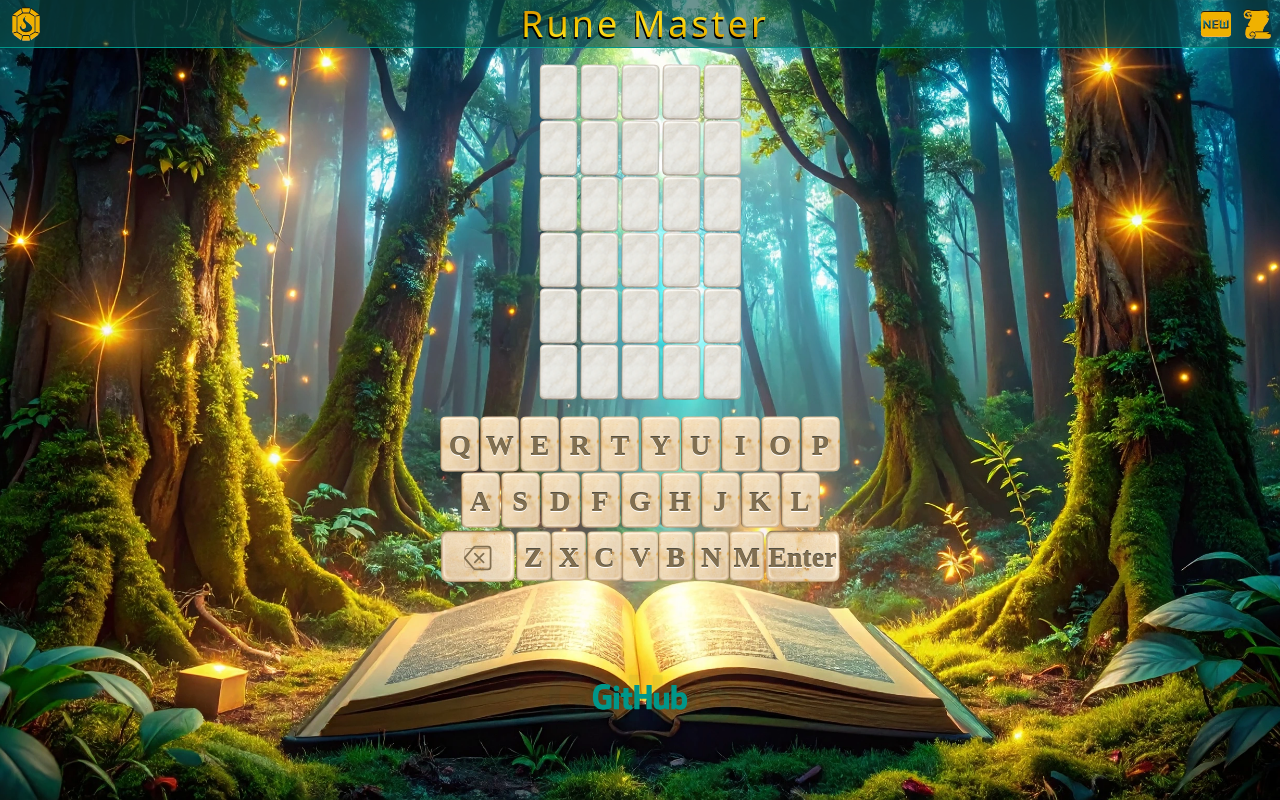
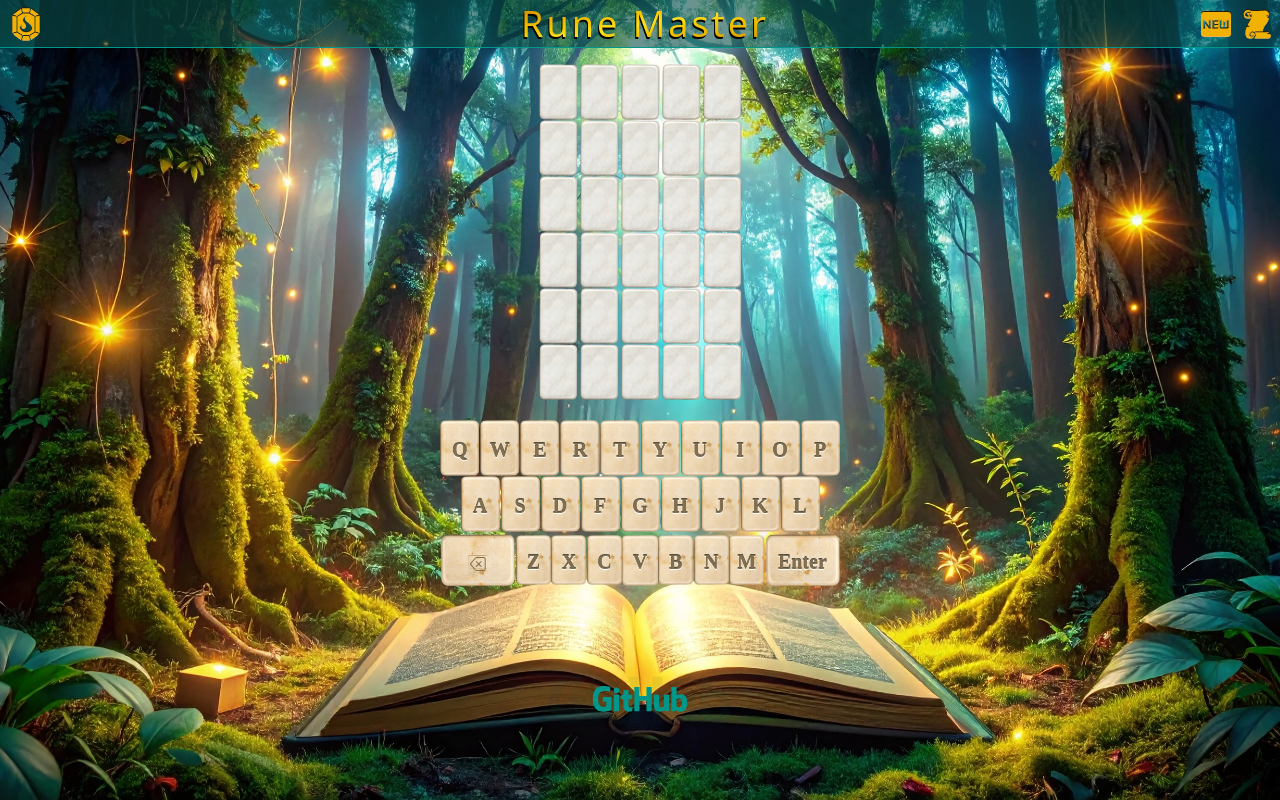
Before and after one commit to Dave-MK/mp2-rune-master, a React (Vite) app: page / in a window 1280 px wide. Built offline with nearby package versions, Linux system fonts and the light colour scheme; a web font is replaced by a local one.

Commit message:
Fix: CSS with DRY techniques and refactored code to prevent tailwind @apply errors

```diff
--- a/src/components/GuessRow.tsx
+++ b/src/components/GuessRow.tsx
@@ -52,15 +52,15 @@ export const Tile = ({ letter, state, idx }: TileProps) => {
 
     const tileClass = classNames(
         {
-            "default-tile-text tile-text-base": !letter,
-            "default-tile-text tile-text-base animate-pop": !!letter && state === 'default',
-            "default-tile-text tile-text-base animate-flip": state !== 'default' && !!letter,
-            "default-tile-text2 tile-text-base": state === 'default',
-            "correct-tile-text tile-text-base": state === 'correct' && revealColour,
-            "incorrect-tile-text tile-text-base": state === 'incorrect' && revealColour,
-            "oop-tile-text tile-text-base": state === 'outofplace' && revealColour,
+            "default-tile-text": !letter,
+            "default-tile-text animate-pop": !!letter && state === 'default',
+            "default-tile-text animate-flip": state !== 'default' && !!letter,
+            "default-tile-text2": state === 'default',
+            "correct-tile-text": state === 'correct' && revealColour,
+            "incorrect-tile-text": state === 'incorrect' && revealColour,
+            "oop-tile-text": state === 'outofplace' && revealColour,
         },
-        'w-8 h-12 xl:w-10 xl:h-14 flex justify-center items-center transition-all duration-200'
+        'w-8 h-12 xl:w-10 xl:h-14 md:text-xl lg:text-2xl pt-1 flex justify-center items-center transition-all duration-200'
     );
 
     return (
--- a/src/components/Keyboard.tsx
+++ b/src/components/Keyboard.tsx
@@ -15,7 +15,7 @@ type Props = {
 
 export const Keyboard = ({ onKeyPress, letterToLetterState }: Props) => (
     <div
-        className="flex flex-col justify-center m-2 items-center"
+        className="flex flex-col justify-center m-2 items-center md:text-xl lg:text-2xl pt-1"
         role="group"
         aria-label="On-screen keyboard"
     >
@@ -55,7 +55,7 @@ export const Key = ({ letter, onKeyPress, letterState }: KeyProps) => {
 
     const isSpecial = letter === ENTER || letter === BACKSPACE;
     const baseClasses =
-        "flex w-10 h-14 justify-center items-center font-bold rounded-md active:bg-amber-100";
+        "flex w-10 h-14 justify-center items-center font-bold rounded-md active:bg-amber-100 md:text-xl lg:text-2xl pt-1";
 
     let ariaLabel = letter;
     if (letter === ENTER) ariaLabel = "Enter";
@@ -68,11 +68,11 @@ export const Key = ({ letter, onKeyPress, letterState }: KeyProps) => {
             {
                 "flex-1": !isSpecial,
                 "flex-[2.15]": isSpecial,
-                "default-enter tile-text-base": isSpecial,
-                "default-keyboard-tile tile-text-base": letterState === "default" && !isSpecial,
-                "correct-tile-text tile-text-base": letterState === "correct",
-                "incorrect-tile-text tile-text-base": letterState === "incorrect",
-                "oop-tile-text tile-text-base": letterState === "outofplace",
+                "default-enter": isSpecial,
+                "default-keyboard-tile": letterState === "default" && !isSpecial,
+                "correct-tile-text": letterState === "correct",
+                "incorrect-tile-text": letterState === "incorrect",
+                "oop-tile-text": letterState === "outofplace",
             }
             )}
             onClick={() => onKeyPress(letter)}
@@ -84,7 +84,7 @@ export const Key = ({ letter, onKeyPress, letterState }: KeyProps) => {
             type="button"
         >
             {letter === BACKSPACE ? (
-            <BsBackspace className="default-backspace tile-text-base" />
+            <BsBackspace className="default-backspace md:text-xl lg:text-2xl pt-1" />
             ) : (
             letter
             )}
--- a/src/index.css
+++ b/src/index.css
@@ -15,8 +15,6 @@
 :root {
   height: 100vh;
   width: 100vw;
-
-  -webkit-box-sizing: border-box;
 
   box-sizing: border-box;
   margin: 0;
@@ -46,10 +44,9 @@
   width: 100vw;
   background: url(/assets/images/site_bg.webp) no-repeat;
   background-size: cover;
-  background-position: center top;
-  -webkit-backdrop-filter: brightness(0.7) contrast(1.1);
   backdrop-filter: brightness(0.7) contrast(1.1);
   overflow: hidden;
+  background-position: center top;
   }
 
   @media (min-width: 768px) {
@@ -88,7 +85,6 @@ h1 {
   font-weight: 400;
   font-style: normal;
   letter-spacing: 3px;
-  -webkit-filter: drop-shadow(-0.5px 2px black);
   filter: drop-shadow(-0.5px 2px black);
 }
 
@@ -137,7 +133,6 @@ p {
   Applies dual drop-shadow effect for scrollable text.
 */
 .text-shadow-scroll {
-  -webkit-filter: drop-shadow(0 -1px 0 rgb(36, 27, 11)) drop-shadow(0 1px 0 rgb(235, 177, 77));
   filter: drop-shadow(0 -1px 0 rgb(36, 27, 11)) drop-shadow(0 1px 0 rgb(235, 177, 77));
 }
 
@@ -149,21 +144,7 @@ p {
   background-size: contain;
   color: #816f50;
   font-size: 1.25rem;
-  padding-top: 0.25rem;
-  font-size: 1.25rem;
   text-shadow: 0 -1px 0 rgb(83, 79, 67), 0 1px 0 rgb(255, 255, 255);
-  }
-
-  @media (min-width: 768px) {
-    .default-keyboard-tile {
-      font-size: 1.25rem;
-    }
-  }
-
-  @media (min-width: 1024px) {
-    .default-keyboard-tile {
-      font-size: 1.5rem;
-    }
 }
 
 /*
@@ -174,20 +155,7 @@ p {
   background-size: contain;
   color: #816f50;
   font-size: 1.25rem;
-  padding-top: 0.25rem;
   text-shadow: 0 -1px 0 rgb(83, 79, 67), 0 1px 0 rgb(255, 255, 255);
-}
-
-@media (min-width: 768px) {
-  .default-keyboard-tile2 {
-    font-size: 1.25rem;
-  }
-}
-
-@media (min-width: 1024px) {
-  .default-keyboard-tile2 {
-    font-size: 1.5rem;
-  }
 }
 
 /*
@@ -198,14 +166,7 @@ p {
   background-size: contain;
   color: #816f50;
   font-size: 1.25rem;
-  padding-top: 0.25rem;
   text-shadow: 0 -1px 0 rgb(83, 79, 67), 0 1px 0 rgb(255, 255, 255);
-  }
-  @media (min-width: 768px) {
-    .default-enter {
-      font-size: 1.5rem;
-      padding-top: 0.25rem;
-    }
 }
 
 /*
@@ -218,12 +179,6 @@ p {
   font-size: 1.25rem;
 }
 
-@media (min-width: 768px) {
-  .default-backspace {
-    font-size: 1.5rem;
-  }
-}
-
 /*
   Styles text on default tiles with background, color, font size, and text shadow.
 */
@@ -232,41 +187,9 @@ p {
   background-size: contain;
   color: #816f50;
   font-size: 1.25rem;
-  font-size: 1.25rem;
+  @apply text-2xl md:text-3xl;
   text-shadow: 0 -1px 0 #534f43, 0 1px 0 rgb(255, 255, 255);
 }
-  /* Responsive font size */
-  @media (min-width: 768px) {
-    .default-tile-text {
-      font-size: 1.5rem;
-    }
-  }
-  @media (min-width: 1024px) {
-    .default-tile-text {
-      font-size: 1.75rem;
-  }
-
-}
-
-/*
-  Shared tile text base styles for DRY principle.
-*/
-.tile-text-base {
-  background-size: contain;
-  font-size: 1.25rem;
-}
-  /* Responsive font size */
-  @media (min-width: 768px) {
-    .tile-text-base {
-      font-size: 1.5rem;
-    }
-  }
-  @media (min-width: 1024px) {
-    .tile-text-base {
-      font-size: 1.75rem;
-    }
-  }
-
 
 /*
   Alternate style for default tile text.
@@ -274,41 +197,45 @@ p {
 .default-tile-text2 {
   background: transparent url('/assets/images/tile.webp') no-repeat center;
   background-size: contain;
+  color: #816f50;
   font-size: 1.25rem;
-  color: #816f50;
+  @apply text-2xl md:text-3xl;
   text-shadow: 0 -1px 0 rgb(83, 79, 67), 0 1px 0 rgb(255, 255, 255);
 }
 
 /*
-  Styles text for correct tiles with background, color, and text shadow.
+  Styles text for correct tiles with background, color, font size, and text shadow.
 */
 .correct-tile-text {
   background: transparent url('/assets/images/correct.webp') no-repeat center;
   background-size: contain;
+  color: #503610;
   font-size: 1.25rem;
-  color: #503610;
+  @apply text-2xl md:text-3xl;
   text-shadow: 0 -1px 0 #302a1c, 0 1px 0 #e6be11;
 }
 
 /*
-  Styles text for incorrect tiles with background, color, and text shadow.
+  Styles text for incorrect tiles with background, color, font size, and text shadow.
 */
 .incorrect-tile-text {
   background: transparent url('/assets/images/wrong.webp') no-repeat center;
   background-size: contain;
+  color: #eeb45e;
   font-size: 1.25rem;
-  color: #eeb45e;
+  @apply text-2xl md:text-3xl;
   text-shadow: 0 -1px 0 #272217, 0 1px 0 rgb(221, 191, 134);
 }
 
 /*
-  Styles text for "out of place" tiles with background, color, and text shadow.
+  Styles text for "out of place" tiles with background, color, font size, and text shadow.
 */
 .oop-tile-text {
   background: transparent url('/assets/images/oop.webp') no-repeat center;
   background-size: contain;
+  color: #503c1b;
   font-size: 1.25rem;
-  color: #503c1b;
+  @apply text-2xl md:text-3xl;
   text-shadow: 0 -1px 0 #241b0b, 0 1px 0 rgb(235, 177, 77);
 }
 
@@ -341,23 +268,11 @@ p {
 /*
   Defines a pop animation for interactive feedback.
 */
-@-webkit-keyframes pop {
+@keyframes pop {
   0% {
-    -webkit-transform: scale(1.1);
     transform: scale(1.1);
   }
   100% {
-    -webkit-transform: scale(1);
-            transform: scale(1);
-  }
-}
-@keyframes pop {
-  0% {
-    -webkit-transform: scale(1.1);
-            transform: scale(1.1);
-  }
-  100% {
-    -webkit-transform: scale(1);
     transform: scale(1);
   }
 }
@@ -365,21 +280,12 @@ p {
   Applies the pop animation.
 */
 .animate-pop {
-  -webkit-animation: pop 100ms ease-in-out;
   animation: pop 100ms ease-in-out;
 }
 
 /*
   Defines a fade-in animation for smooth appearance.
 */
-@-webkit-keyframes fade-in {
-  from {
-    opacity: 0;
-  }
-  to {
-    opacity: 1;
-  }
-}
 @keyframes fade-in {
   from {
     opacity: 0;
@@ -392,46 +298,23 @@ p {
   Applies the fade-in animation.
 */
 .animate-fade-in {
-  -webkit-animation: fade-in 300ms ease-in;
   animation: fade-in 300ms ease-in;
 }
 
 /*
   Defines a shake animation for error or attention feedback.
 */
-@-webkit-keyframes shake {
+@keyframes shake {
   10%, 90% {
-    -webkit-transform: translateX(-1px);
     transform: translateX(-1px);
   }
   20%, 80% {
-    -webkit-transform: translateX(2px);
     transform: translateX(2px);
   }
   30%, 50%, 70% {
-    -webkit-transform: translateX(-4px);
     transform: translateX(-4px);
   }
   40%, 60% {
-    -webkit-transform: translateX(4px);
-            transform: translateX(4px);
-  }
-}
-@keyframes shake {
-  10%, 90% {
-    -webkit-transform: translateX(-1px);
-            transform: translateX(-1px);
-  }
-  20%, 80% {
-    -webkit-transform: translateX(2px);
-            transform: translateX(2px);
-  }
-  30%, 50%, 70% {
-    -webkit-transform: translateX(-4px);
-            transform: translateX(-4px);
-  }
-  40%, 60% {
-    -webkit-transform: translateX(4px);
     transform: translateX(4px);
   }
 }
@@ -439,38 +322,20 @@ p {
   Applies the shake animation.
 */
 .animate-shake {
-  -webkit-animation: shake 600ms;
   animation: shake 600ms;
 }
 
 /*
   Defines a flip animation for tile flipping effects.
 */
-@-webkit-keyframes flip {
+@keyframes flip {
   0% {
-    -webkit-transform: rotateY(0deg);
     transform: rotateY(0deg);
   }
   50% {
-    -webkit-transform: rotateY(90deg);
     transform: rotateY(90deg);
   }
   100% {
-    -webkit-transform: rotateY(0deg);
-            transform: rotateY(0deg);
-  }
-}
-@keyframes flip {
-  0% {
-    -webkit-transform: rotateY(0deg);
-            transform: rotateY(0deg);
-  }
-  50% {
-    -webkit-transform: rotateY(90deg);
-            transform: rotateY(90deg);
-  }
-  100% {
-    -webkit-transform: rotateY(0deg);
     transform: rotateY(0deg);
   }
 }
@@ -478,10 +343,7 @@ p {
   Applies the flip animation.
 */
 .animate-flip {
-  -webkit-animation: flip 600ms ease-in;
   animation: flip 600ms ease-in;
-  -webkit-transform-style: preserve-3d;
   transform-style: preserve-3d;
-  -webkit-backface-visibility: hidden;
   backface-visibility: hidden;
 }
```
Lines whose indentation alone changed are shown as unchanged.
